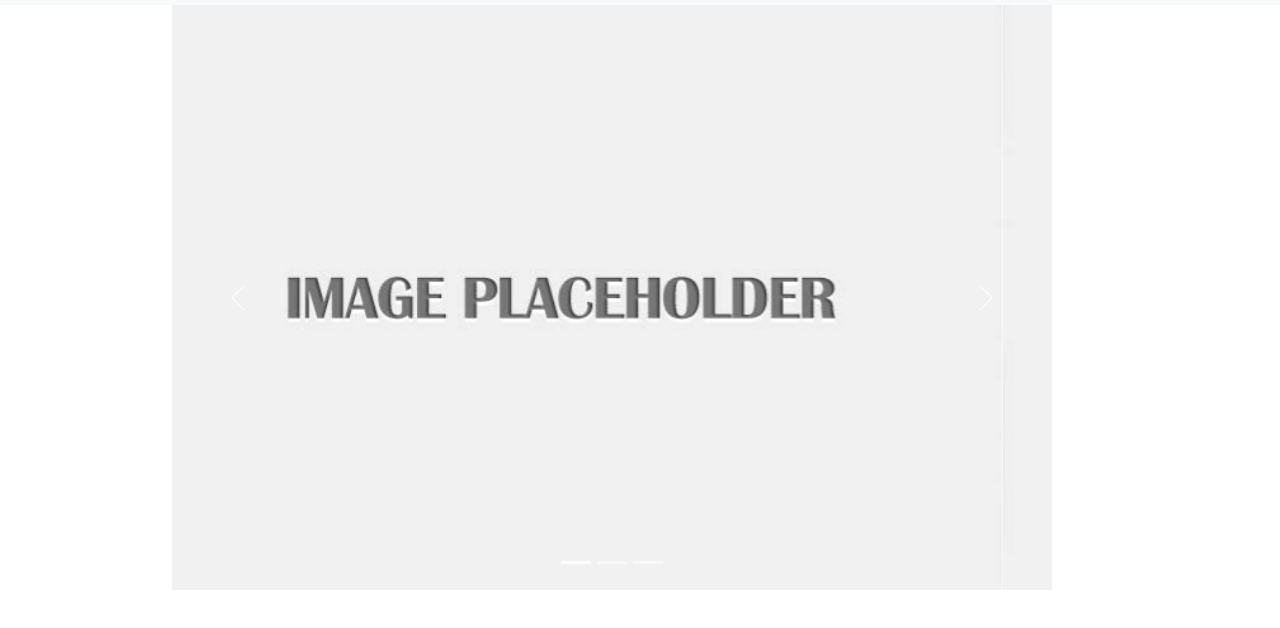
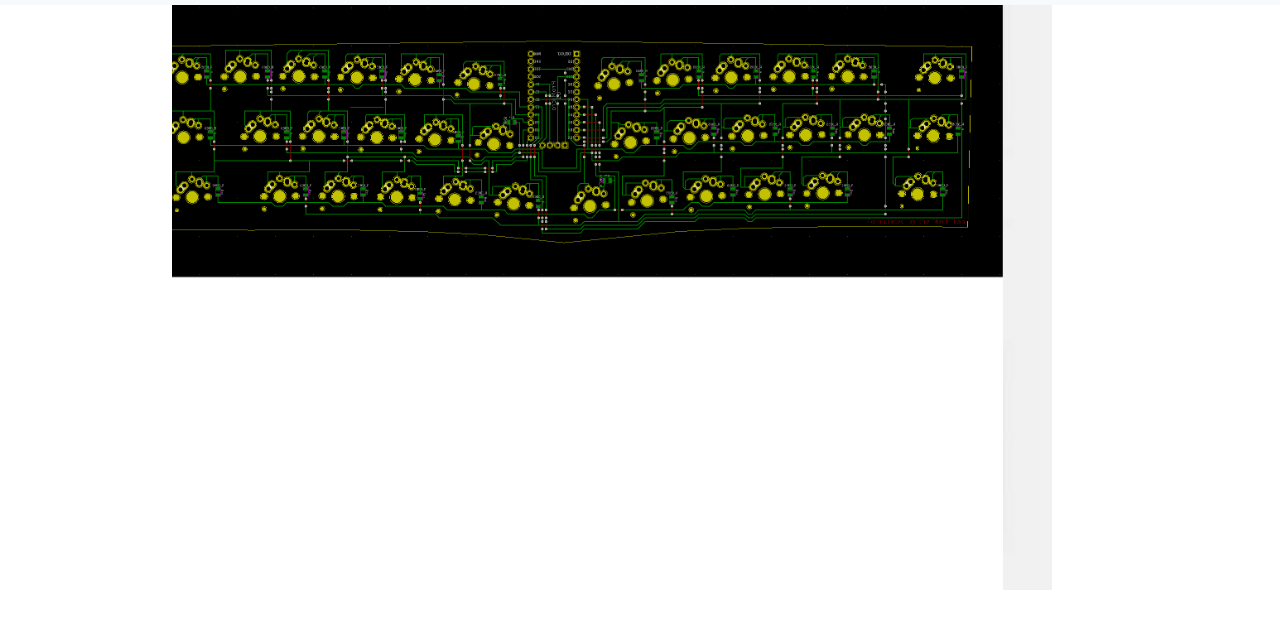
Before and after one commit to kaz3304/themechlab.github.io, a plain HTML site: page index.html in a window 1280 px wide. Shown: the part 62-690 px from the top of the page. Drawn offline with nearby package versions, Linux system fonts and the light colour scheme.

Commit message:
Christine added to carousel

```diff
--- a/index.html
+++ b/index.html
@@ -51,7 +51,7 @@
             </div>
             <div class="carousel-inner">
                 <div class="carousel-item active">
-                    <img src="images/office-image-placeholder.jpg" class="d-block w-100" alt="...">
+                    <img src="images/christine.png" class="d-block w-100" alt="...">
                 </div>
                 <div class="carousel-item">
                     <img src="images/office-image-placeholder.jpg" class="d-block w-100" alt="...">
```
Also changed, not shown: images/christine.png (added).
